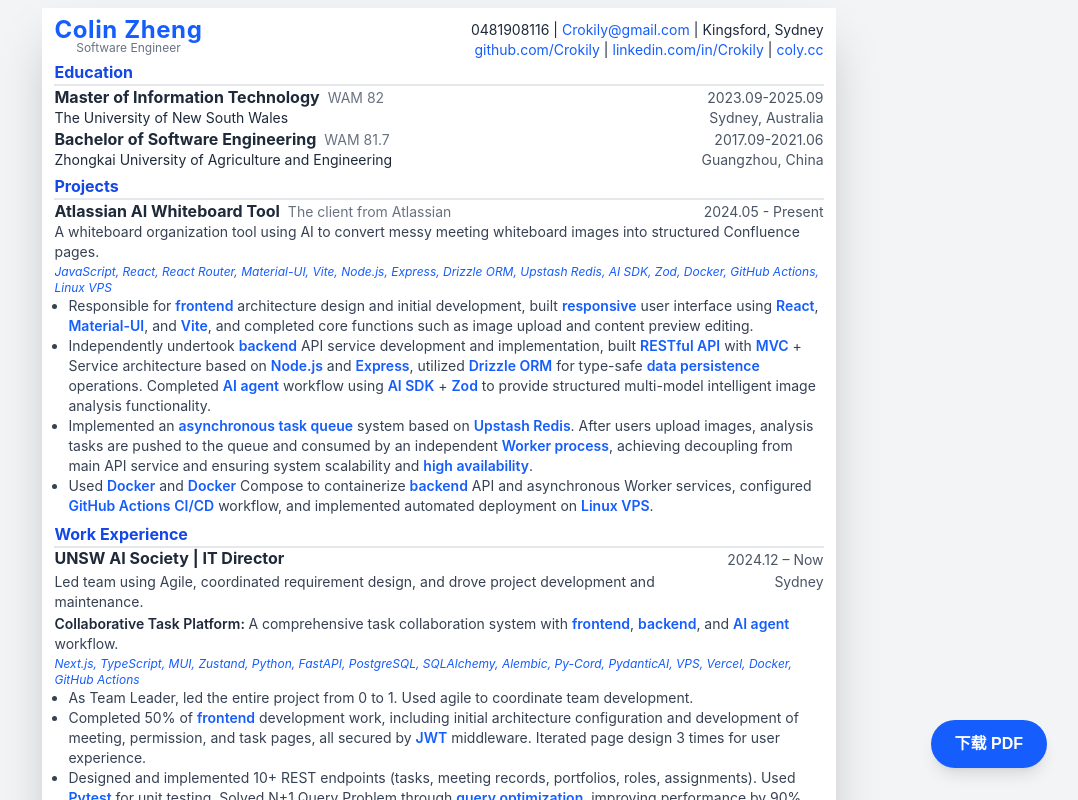
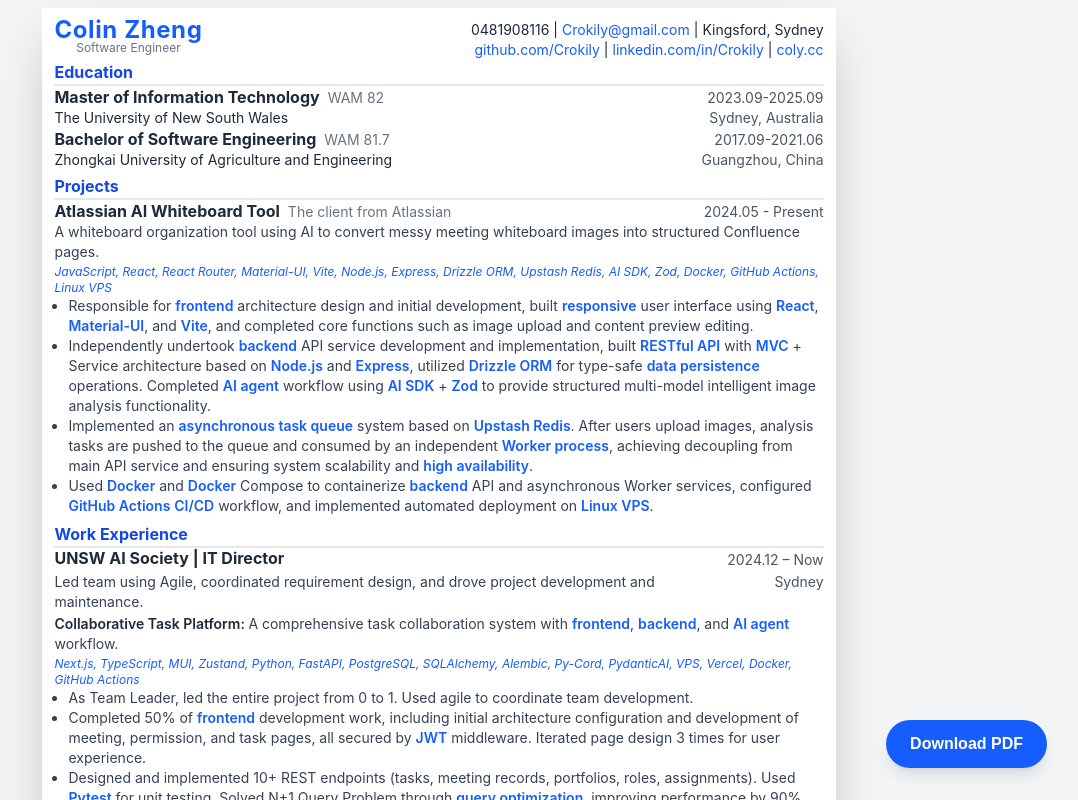
Before and after one commit to Crokily/crokily.github.io, a Next.js app: page /resume in a window 1280 px wide. Shown: the top 800 px of the page, without its empty margins (201-1279 px from the left). Built offline with nearby package versions, Linux system fonts and the light colour scheme.

Commit message:
Refactor DownloadButton component; update button text for clarity and improve error message localization.

```diff
--- a/app/resume/components/DownloadButton.tsx
+++ b/app/resume/components/DownloadButton.tsx
@@ -26,7 +26,7 @@
 
     } catch (error) {
       console.error('Failed to download PDF:', error);
-      alert('下载PDF失败，请查看控制台获取更多信息。');
+      alert('Failed to download PDF, please check the console for more information.');
     } finally {
       setIsLoading(false);
     }
@@ -39,7 +39,7 @@
         disabled={isLoading}
         className="bg-blue-600 hover:bg-blue-700 text-white font-bold py-3 px-6 rounded-full shadow-lg transition-transform transform hover:scale-105 disabled:bg-gray-400 disabled:cursor-not-allowed"
       >
-        {isLoading ? '生成中...' : '下载 PDF'}
+        {isLoading ? 'Generating...' : 'Download PDF'}
       </button>
     </div>
   );
```
